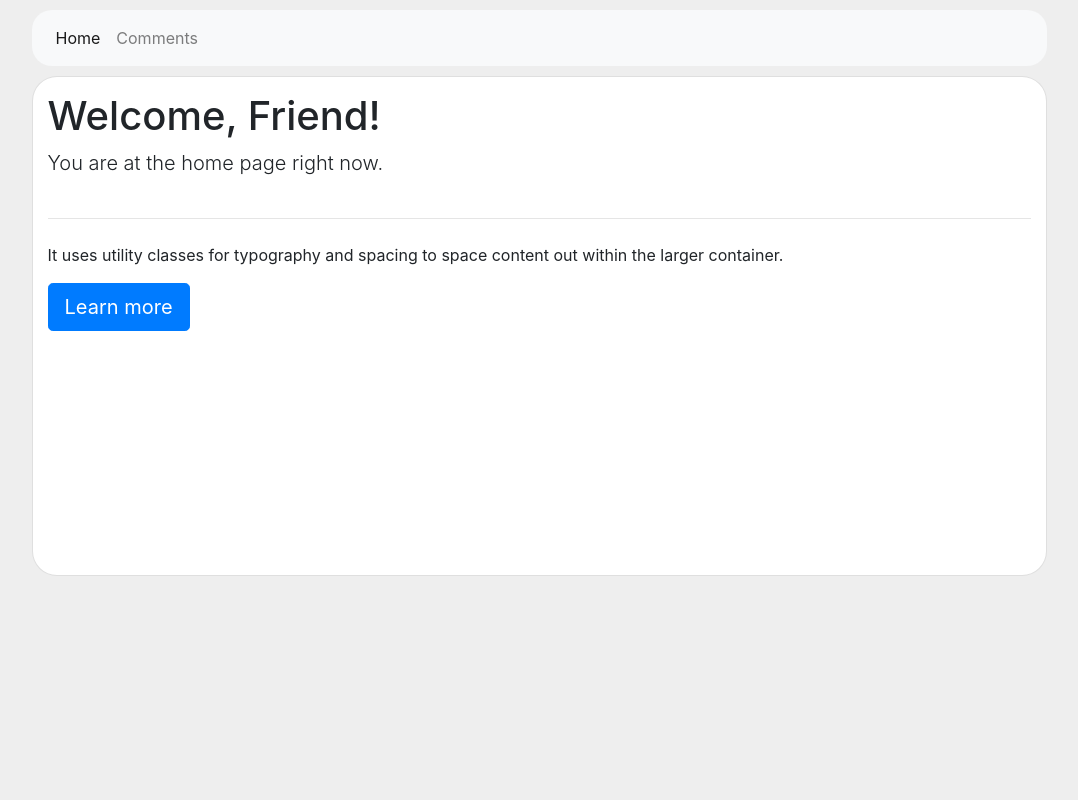
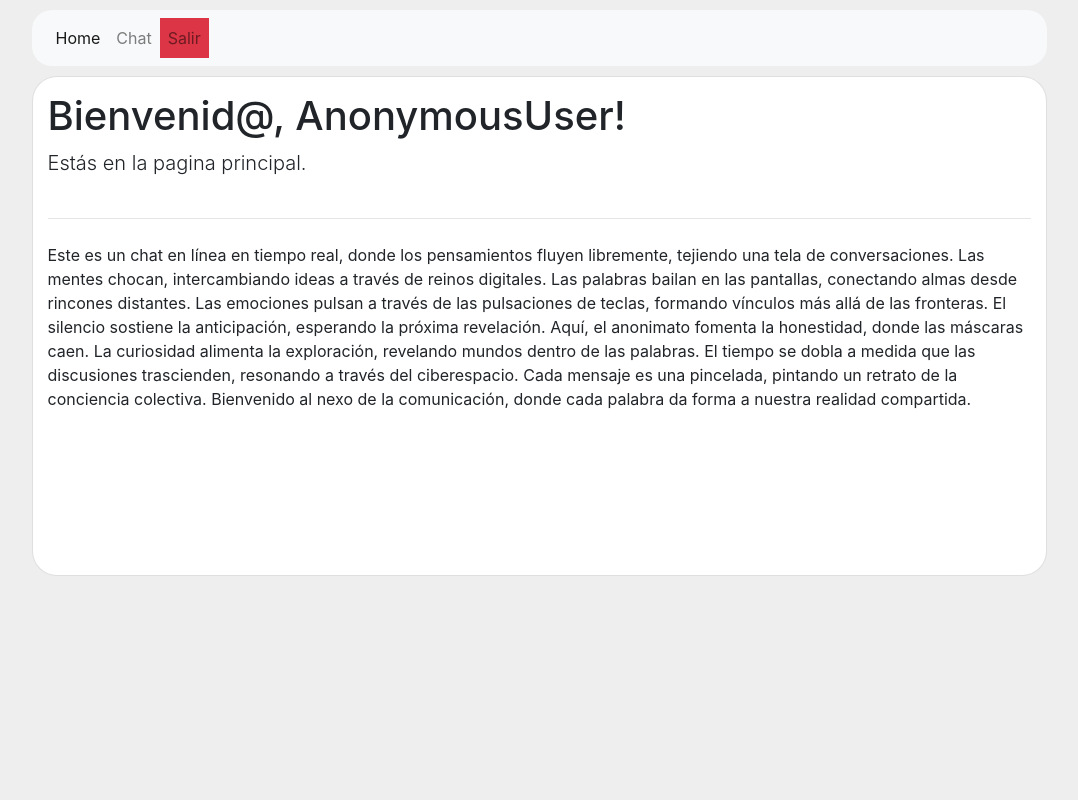
Before and after one commit to DinisRk/FreeOnlineChat, a Django app: page /home.html in a window 1280 px wide. Shown: the whole page, without its empty margins (101-1179 px from the left). Run offline with Django 5.2, Linux system fonts and the light colour scheme; some libraries are stand-ins or nearby versions.

Commit message:
Ultimos Retoques

```diff
--- a/learninglogMAIN/myapp/templates/myapp/home.html
+++ b/learninglogMAIN/myapp/templates/myapp/home.html
@@ -18,7 +18,9 @@
                         <div class="collapse navbar-collapse" id="navbarNavAltMarkup">
                           <div class="navbar-nav">
                             <a class="nav-item nav-link active" href="../home.html">Home <span class="sr-only">(current)</span></a>
-                            <a class="nav-item nav-link " href="../entrada.html">Comments</a>
+                            <a class="nav-item nav-link " href="../entrada.html">Chat</a>
+                            <a class="nav-item nav-link btn-danger " href="../">Salir</a>
+
                           </div>
                         </div>
                       </nav>
@@ -26,16 +28,15 @@
                 <div class="col-lg-12 col-xl-11">
                     <div class="card text-black" style="border-radius: 25px; min-height: 500px; padding: 15px;">
 
-                        <h1 class="display-6" sty>Welcome, Friend!</h1>
-                        <p class="lead">You are at the home page right now.</p>
+                            <h1 class="display-6" sty>Bienvenid@, {{ user }}!</h1>
+
+
+                        <p class="lead">Estás en la pagina principal.</p>
                         <hr class="my-4">
-                        <p>It uses utility classes for typography and spacing to space content out within the larger container.</p>
-                        <p class="lead">
-                          <a class="btn btn-primary btn-lg" href="#" role="button">Learn more</a>
-                        </p>
+                        <p style="justify-content: center;">Este es un chat en línea en tiempo real, donde los pensamientos fluyen libremente, tejiendo una tela de conversaciones. Las mentes chocan, intercambiando ideas a través de reinos digitales. Las palabras bailan en las pantallas, conectando almas desde rincones distantes. Las emociones pulsan a través de las pulsaciones de teclas, formando vínculos más allá de las fronteras. El silencio sostiene la anticipación, esperando la próxima revelación. Aquí, el anonimato fomenta la honestidad, donde las máscaras caen. La curiosidad alimenta la exploración, revelando mundos dentro de las palabras. El tiempo se dobla a medida que las discusiones trascienden, resonando a través del ciberespacio. Cada mensaje es una pincelada, pintando un retrato de la conciencia colectiva. Bienvenido al nexo de la comunicación, donde cada palabra da forma a nuestra realidad compartida.</p>
 
-                      <div class="card-body p-md-5">
-                      </div>
+
+
 
                     </div>
                 </div>
--- a/learninglogMAIN/myapp/urls.py
+++ b/learninglogMAIN/myapp/urls.py
@@ -11,6 +11,8 @@ path('entrada.html', views.entrada, name='entrada'),
 path('eliminar_comentario.html/<int:comments_id>/', views.eliminar_comentario, name='eliminar_comentario'), # Corregido el patrón de URL
 path('editar_comentario.html/<int:comments_id>/', views.editar_comentario, name='editar_comentario'), # Corregido el patrón de URL
 path('home.html', views.home, name='home'),
+path('window.html', views.window, name='window'),
+
 
 
 
--- a/learninglogMAIN/myapp/views.py
+++ b/learninglogMAIN/myapp/views.py
@@ -9,7 +9,9 @@ from django.contrib.auth.forms import UserCreationForm
 from django.contrib.auth import login, authenticate
 from django.db import models
 from django.utils import timezone
-from django.contrib.auth.models import User  # Import User model if not already imported
+from django.contrib.auth.models import User
+from django.contrib.auth.decorators import login_required
+from django.http import HttpResponseForbidden
 
 
 
@@ -24,7 +26,7 @@ def inicio(request):
         user.save()
         if user is not None:
             login(request, user)
-            return redirect('myapp:entrada')  # Redirigir al usuario a la página de inicio después del inicio de sesión
+            return redirect('myapp:home')  # Redirigir al usuario a la página de inicio después del inicio de sesión
     return render(request, './myapp/inicio.html')
 
 
@@ -70,9 +72,11 @@ def entrada(request):
         form = CommentForm()
     return render(request, './myapp/entrada.html', {'comments': comments, 'form': form})
 
-
+@login_required
 def eliminar_comentario(request, comments_id):
     comment = get_object_or_404(Comment, pk=comments_id)
+    if request.user != comment.user:
+        return HttpResponseForbidden("No tienes permiso para eliminar este comentario.")
 
     if request.method == 'POST':
         comment.delete()
@@ -82,28 +86,14 @@ def eliminar_comentario(request, comments_id):
     return render(request, 'myapp/eliminar_comentario.html', {'comment': comment})
 
 
-# def editar_comentario(request,id, comments_id):
-#     comment = get_object_or_404(Comment, pk=comments_id, id=id)
 
-#     if request.method == 'POST':
-#         # Update the comment content based on the form data
-#         if comments_id:
-#             form = CommentForm(instance=Comment.objects.get(id=comments_id), data=request.POST)
-#         else:
-#             form = CommentForm(data=request.POST)
-#         if form.is_valid():
-#             form.save()
-#             return redirect('myapp:entrada')  # Redirect to the entrada page after edit
-#     else:
-#         form = CommentForm(instance=comment)
+@login_required
+def editar_comentario(request, comments_id):
+    comment = get_object_or_404(Comment, pk=comments_id)
 
-#     # If it's not a POST request, render the template with the comment object and form
-#     return render(request, 'myapp/editar_comentario.html', {'comment': comment, 'form': form})
-
-
-
-def editar_comentario(request, comments_id):
-    comment = get_object_or_404(Comment, pk=comments_id)  # Use 'pk' to retrieve the object
+    if request.user != comment.user:
+        return HttpResponseForbidden("No tienes permiso para editar este comentario.")
+# Use 'pk' to retrieve the object
     if request.method == 'POST':
         form = CommentForm(request.POST, instance=comment)
         if form.is_valid():
@@ -117,4 +107,23 @@ def editar_comentario(request, comments_id):
 
 
 def home(request):
-    return render(request, './myapp/home.html')
+    comments = Comment.objects.all().order_by('-created_at')
+    # Ordena los comentarios por fecha de creación
+    if request.method == 'POST':
+        form = CommentForm(request.POST)
+
+        if form.is_valid():
+            # Guardar el comentario y asociarlo con el usuario actual
+            comment = form.save(commit=False)
+            if request.user.is_authenticated:
+                comment.user= request.user
+
+            comment.created_at = timezone.now()
+            comment.save()
+            return redirect('./entrada.html')  # Redireccionar a la misma página para mostrar el comentario recién agregado
+    else:
+        form = CommentForm()
+    return render(request, './myapp/home.html', {'comments': comments, 'form': form})
+
+def window(request):
+    return render(request, './myapp/window.html')
```
Also changed, not shown: learninglogMAIN/myapp/templates/myapp/entrada.html (+6 -4 lines), learninglogMAIN/db.sqlite3, 4 other files.
